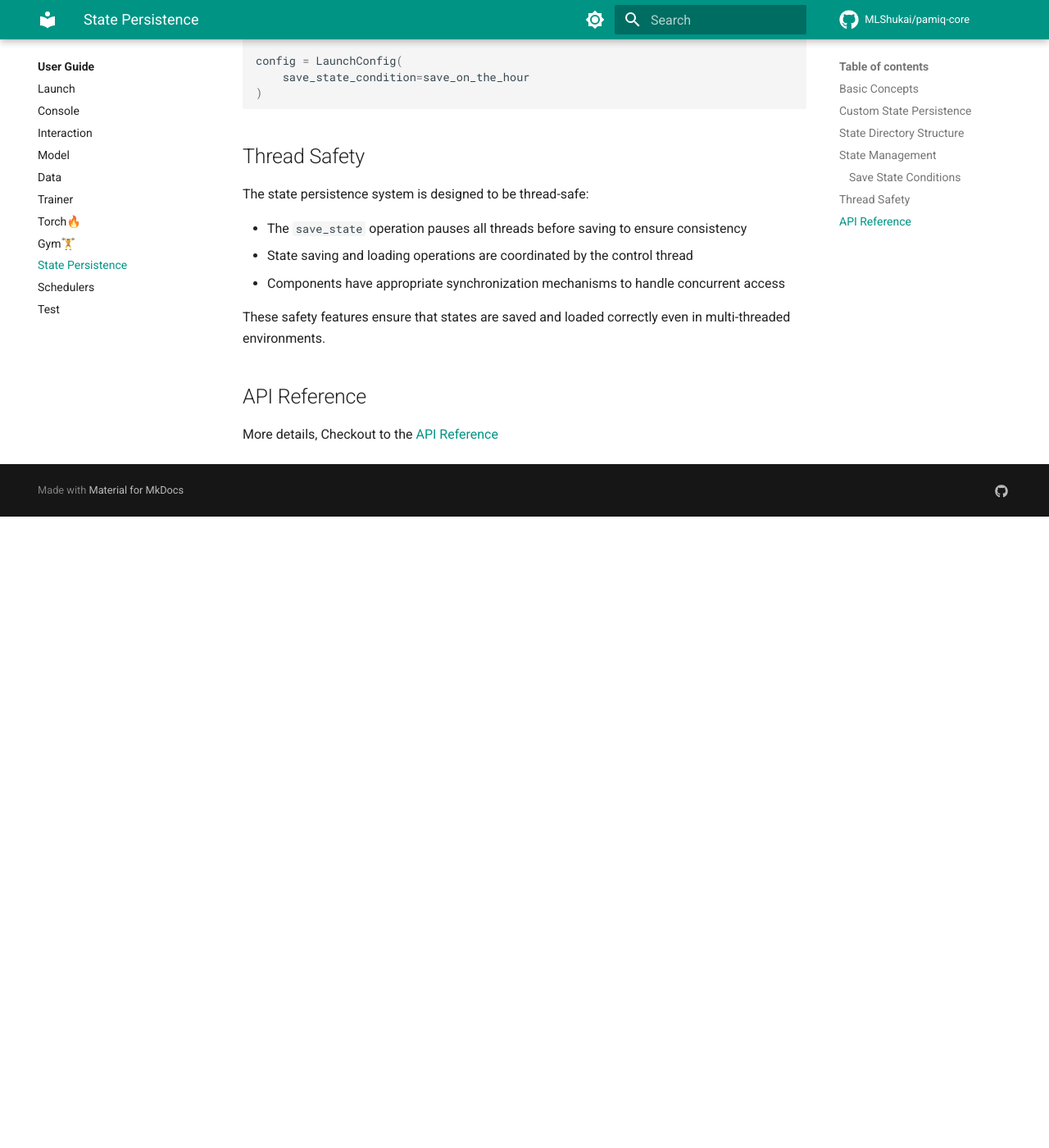
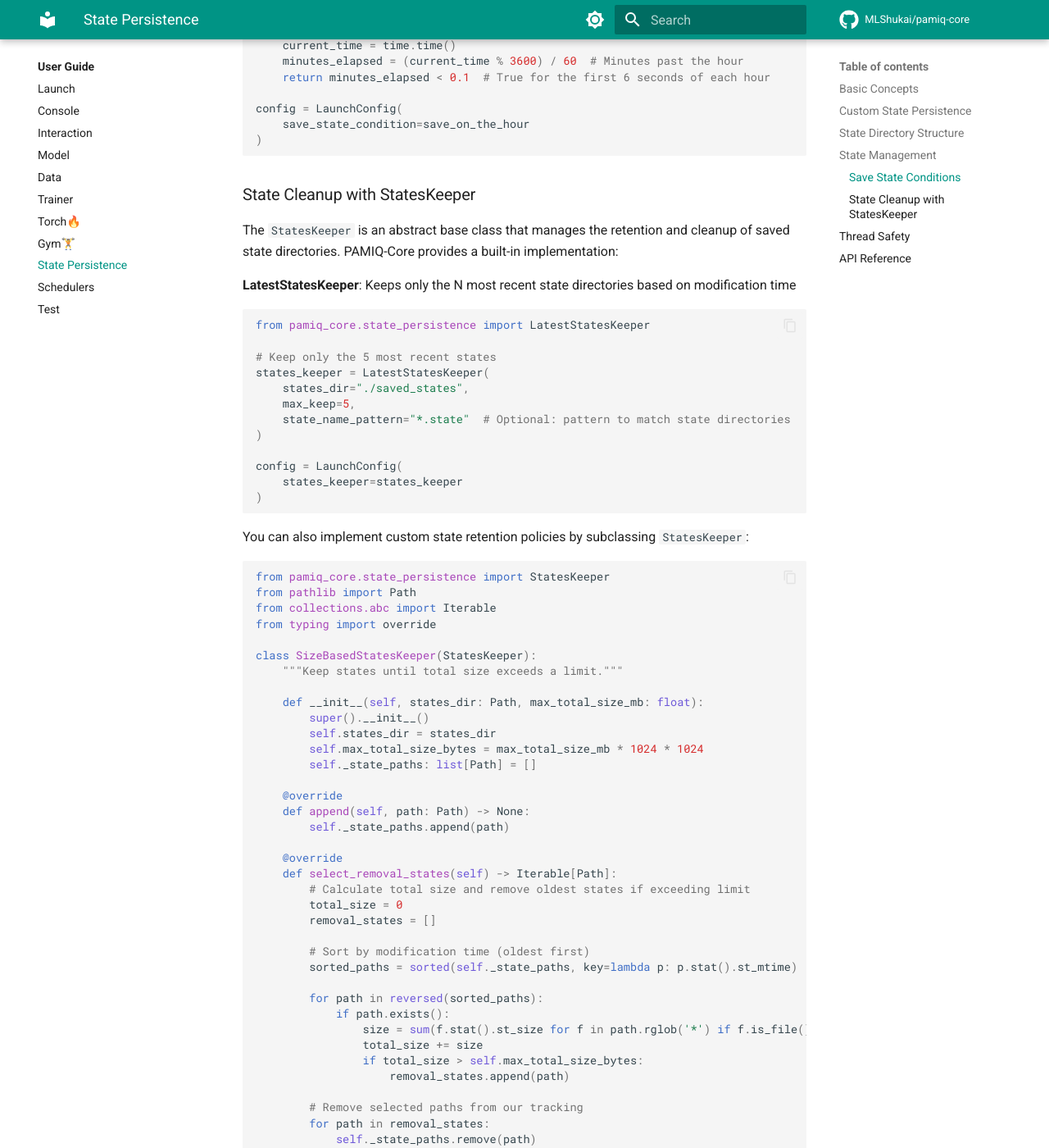
Before and after one commit to MLShukai/pamiq-core, an MkDocs documentation site: the page built from docs/user-guide/state_persistence.md, in a window 1280 px wide and 1400 px high, scrolled down 3682 px. Shown: the whole window at 82% size. Built offline with MkDocs 1.6.1 and Material for MkDocs 9.7.7, drawn with Linux system fonts in a browser that asks for light colours; comment, search, counter and statistics services are not loaded; before the commit the page ends 4312 px from its top, so only the background shows below that; some of the changed text lies outside the part shown.

Commit message:
docs(state_persistence): update documentation to include StatesKeeper and its usage

````diff
--- a/docs/user-guide/state_persistence.md
+++ b/docs/user-guide/state_persistence.md
@@ -118,12 +118,12 @@ This organized structure makes it easy to inspect and manage saved states.
 The state persistence system in PAMIQ-Core automatically manages state directories:
 
 - States are saved based on the `save_state_condition` specified in the `LaunchConfig`
-- Old states can be automatically cleaned up based on the `max_keep_states` parameter
+- Old states can be automatically cleaned up using a `StatesKeeper` instance
 - States can be loaded during system launch using the `saved_state_path` parameter
 
 ```python
 from pamiq_core import launch, LaunchConfig
-from pamiq_core.state_persistence import PeriodicSaveCondition
+from pamiq_core.state_persistence import PeriodicSaveCondition, LatestStatesKeeper
 
 # Launch with automatic state saving every 5 minutes, keeping the 10 most recent states
 launch(
@@ -134,7 +134,10 @@ launch(
     config=LaunchConfig(
         states_dir="./saved_states",
         save_state_condition=PeriodicSaveCondition(300.0),  # Save every 5 minutes
-        max_keep_states=10
+        states_keeper=LatestStatesKeeper(
+            states_dir="./saved_states",
+            max_keep=10
+        )
     )
 )
 ```
@@ -169,6 +172,71 @@ config = LaunchConfig(
 )
 ```
 
+### State Cleanup with StatesKeeper
+
+The `StatesKeeper` is an abstract base class that manages the retention and cleanup of saved state directories. PAMIQ-Core provides a built-in implementation:
+
+**LatestStatesKeeper**: Keeps only the N most recent state directories based on modification time
+
+```python
+from pamiq_core.state_persistence import LatestStatesKeeper
+
+# Keep only the 5 most recent states
+states_keeper = LatestStatesKeeper(
+    states_dir="./saved_states",
+    max_keep=5,
+    state_name_pattern="*.state"  # Optional: pattern to match state directories
+)
+
+config = LaunchConfig(
+    states_keeper=states_keeper
+)
+```
+
+You can also implement custom state retention policies by subclassing `StatesKeeper`:
+
+```python
+from pamiq_core.state_persistence import StatesKeeper
+from pathlib import Path
+from collections.abc import Iterable
+from typing import override
+
+class SizeBasedStatesKeeper(StatesKeeper):
+    """Keep states until total size exceeds a limit."""
+
+    def __init__(self, states_dir: Path, max_total_size_mb: float):
+        super().__init__()
+        self.states_dir = states_dir
+        self.max_total_size_bytes = max_total_size_mb * 1024 * 1024
+        self._state_paths: list[Path] = []
+
+    @override
+    def append(self, path: Path) -> None:
+        self._state_paths.append(path)
+
+    @override
+    def select_removal_states(self) -> Iterable[Path]:
+        # Calculate total size and remove oldest states if exceeding limit
+        total_size = 0
+        removal_states = []
+
+        # Sort by modification time (oldest first)
+        sorted_paths = sorted(self._state_paths, key=lambda p: p.stat().st_mtime)
+
+        for path in reversed(sorted_paths):
+            if path.exists():
+                size = sum(f.stat().st_size for f in path.rglob('*') if f.is_file())
+                total_size += size
+                if total_size > self.max_total_size_bytes:
+                    removal_states.append(path)
+
+        # Remove selected paths from our tracking
+        for path in removal_states:
+            self._state_paths.remove(path)
+
+        return removal_states
+```
+
 ## Thread Safety
 
 The state persistence system is designed to be thread-safe:
````
Also changed, not shown: docs/api/state_persistence.md (+1 -0 lines), docs/user-guide/launch.md (+7 -3 lines).
